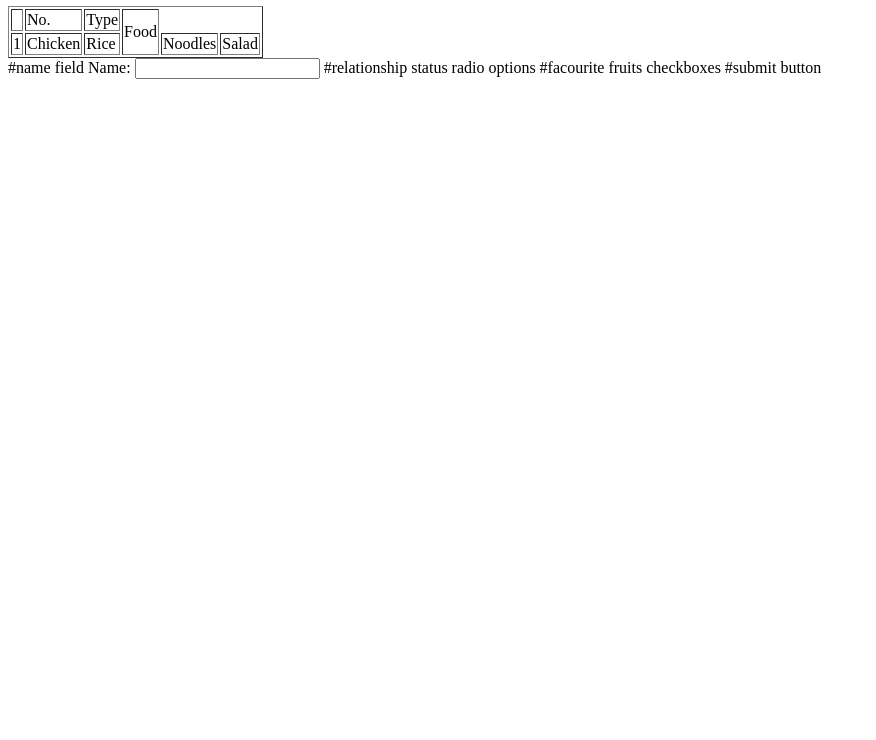
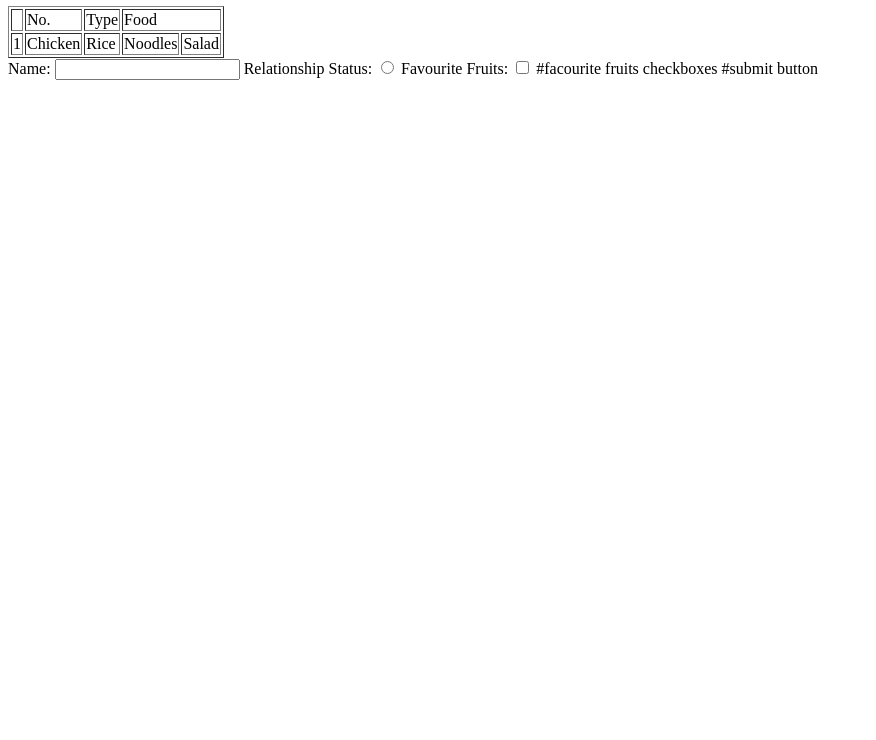
Before and after one commit to weilunteo/weilunteo.github.io, a plain HTML site: page index.html in a window 1280 px wide. Shown: the part 60-800 px from the top of the page, without its empty margins (0-876 px from the left). Drawn offline with Linux system fonts and the light colour scheme.

Commit message:
Update index.html

```diff
--- a/index.html
+++ b/index.html
@@ -5,7 +5,7 @@
   <th>
     <td>No.</td>
     <td>Type</td>
-    <td rowspan = 2>Food</td>
+    <td colspan = 2>Food</td>
   </th>
   </tr>
   <tr>
@@ -19,10 +19,14 @@
 </table>
 
 <form>
-  #name field
   Name:
   <input type='text' name=name>
-  #relationship status radio options
+
+  Relationship Status:
+  <input type='radio' name=status>
+
+  Favourite Fruits:
+  <input type='checkbox'>
   #facourite fruits checkboxes
   #submit button
 
```
